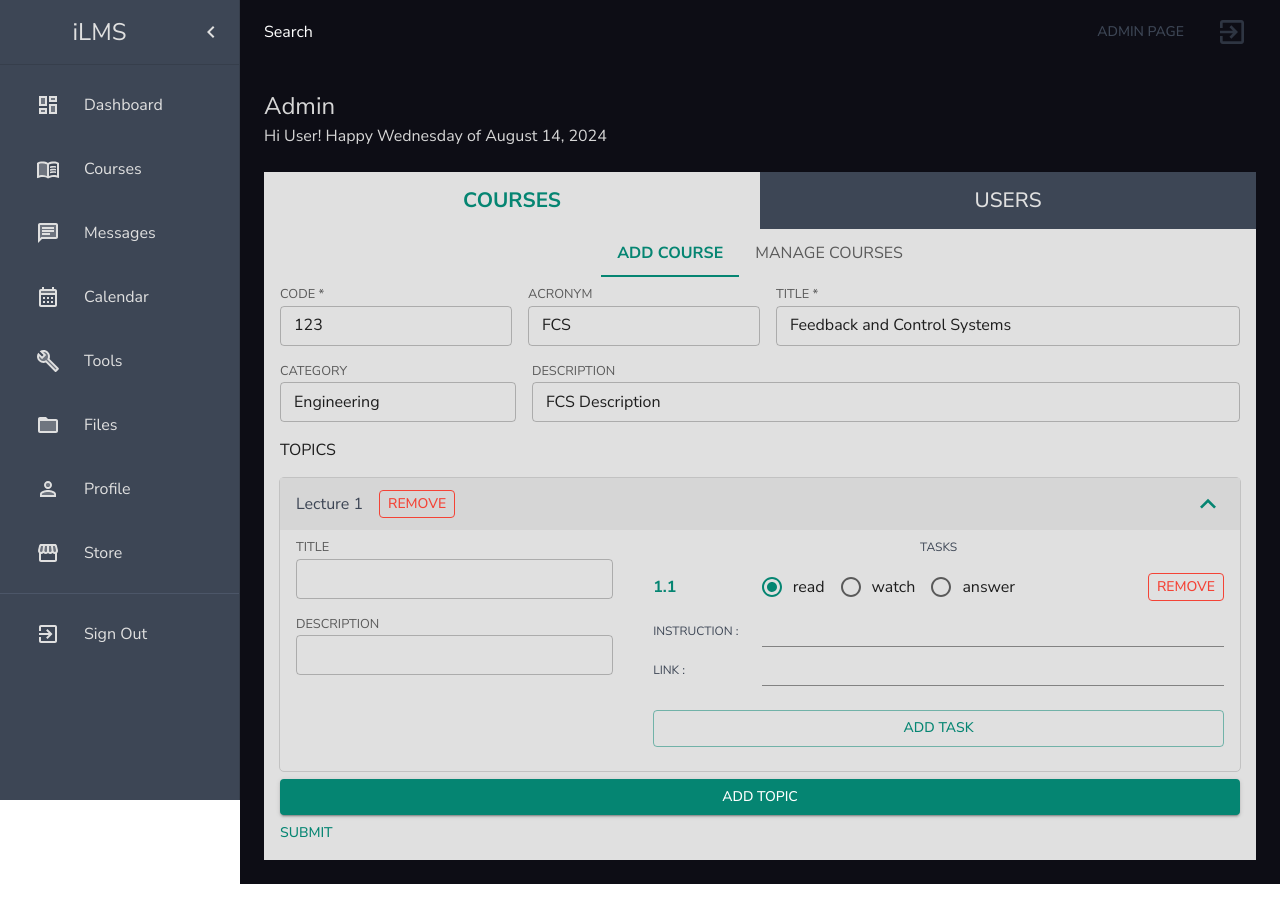
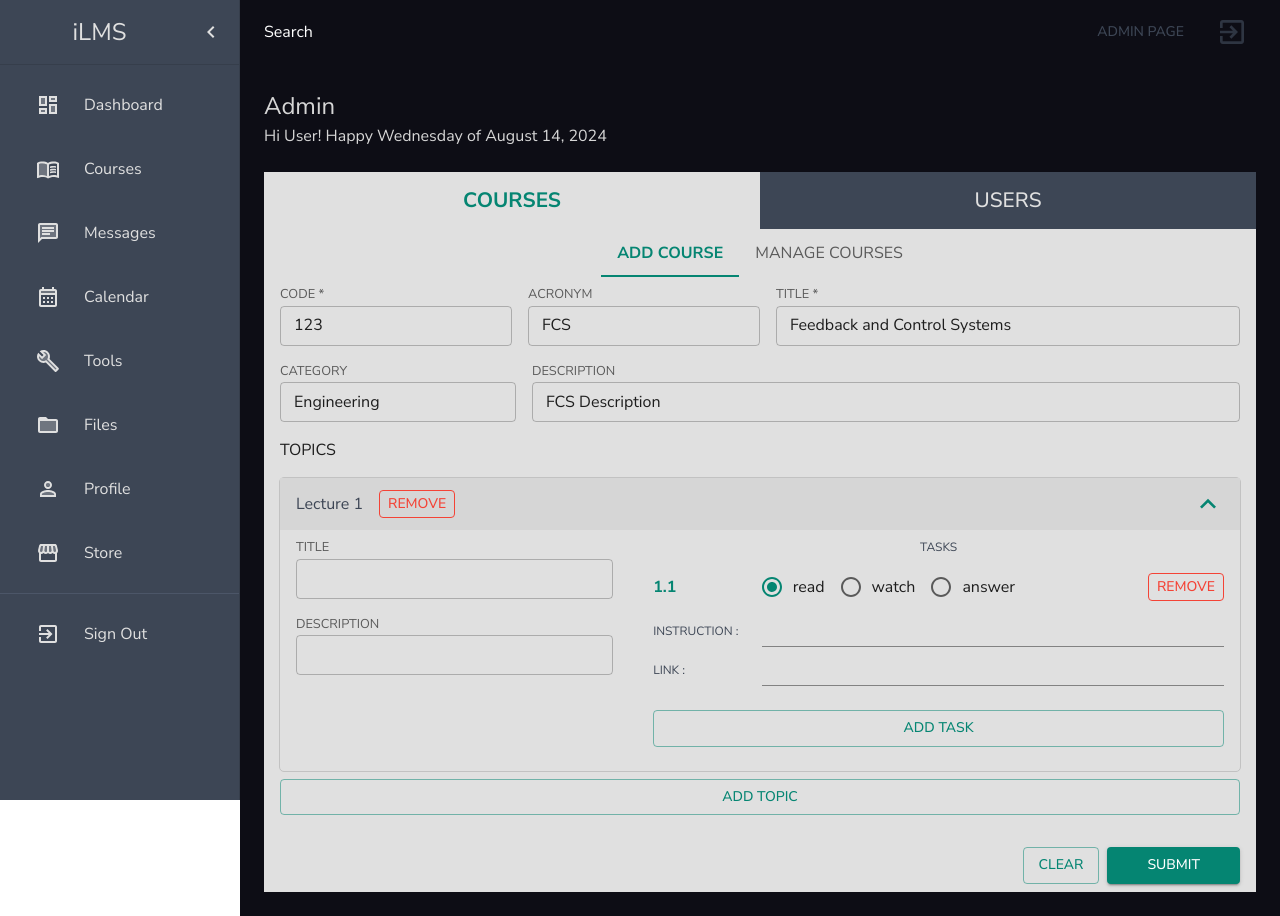
Before and after one commit to aramind/ilms, a React (Create React App) app in the folder client/: page /admin in a window 1280 px wide. Before the commit the page ends 884 px from the top, so only its background shows below. Built offline with nearby package versions, Linux system fonts and the light colour scheme; no server answers; a web font is replaced by a local one.

Commit message:
feat: styling action buttons for add course

```diff
--- a/client/src/pages/admin/AddCourse.jsx
+++ b/client/src/pages/admin/AddCourse.jsx
@@ -1,5 +1,5 @@
 import React from "react";
-import { Button, Stack } from "@mui/material";
+import { Box, Button, Stack } from "@mui/material";
 import FormWrapper from "../../wrappers/FormWrapper";
 import { useForm } from "react-hook-form";
 import { DevTool } from "@hookform/devtools";
@@ -49,7 +49,15 @@ const AddCourse = () => {
           <MetaInfoSection />
           <TopicsSection control={control} />
         </Stack>
-        <Button type="submit">Submit</Button>
+        <Box height="32px"></Box>
+        <Stack direction="row" justifyContent="flex-end" px={1} spacing={1}>
+          <Button variant="outlined" onClick={() => alert("Clicked Clear")}>
+            Clear
+          </Button>
+          <Button variant="contained" type="submit" sx={{ px: 5 }}>
+            Submit
+          </Button>
+        </Stack>
       </form>
       {/* <DevTool control={control} /> */}
     </FormWrapper>
--- a/client/src/pages/admin/add-course/TopicsSection.jsx
+++ b/client/src/pages/admin/add-course/TopicsSection.jsx
@@ -95,7 +95,7 @@ const TopicsSection = ({ control }) => {
         ))}
         <Button
           fullWidth
-          variant="contained"
+          variant="outlined"
           onClick={addNewTopic}
           sx={localStyles.addBtn}
         >
@@ -155,9 +155,9 @@ const localStyles = {
   },
   addBtn: {
     marginTop: 1,
-    "&:hover": {
-      color: grey[50],
-      bgcolor: (theme) => theme.palette.primary.dark,
-    },
+    // "&:hover": {
+    //   color: grey[50],
+    //   bgcolor: (theme) => theme.palette.primary.dark,
+    // },
   },
 };
```
